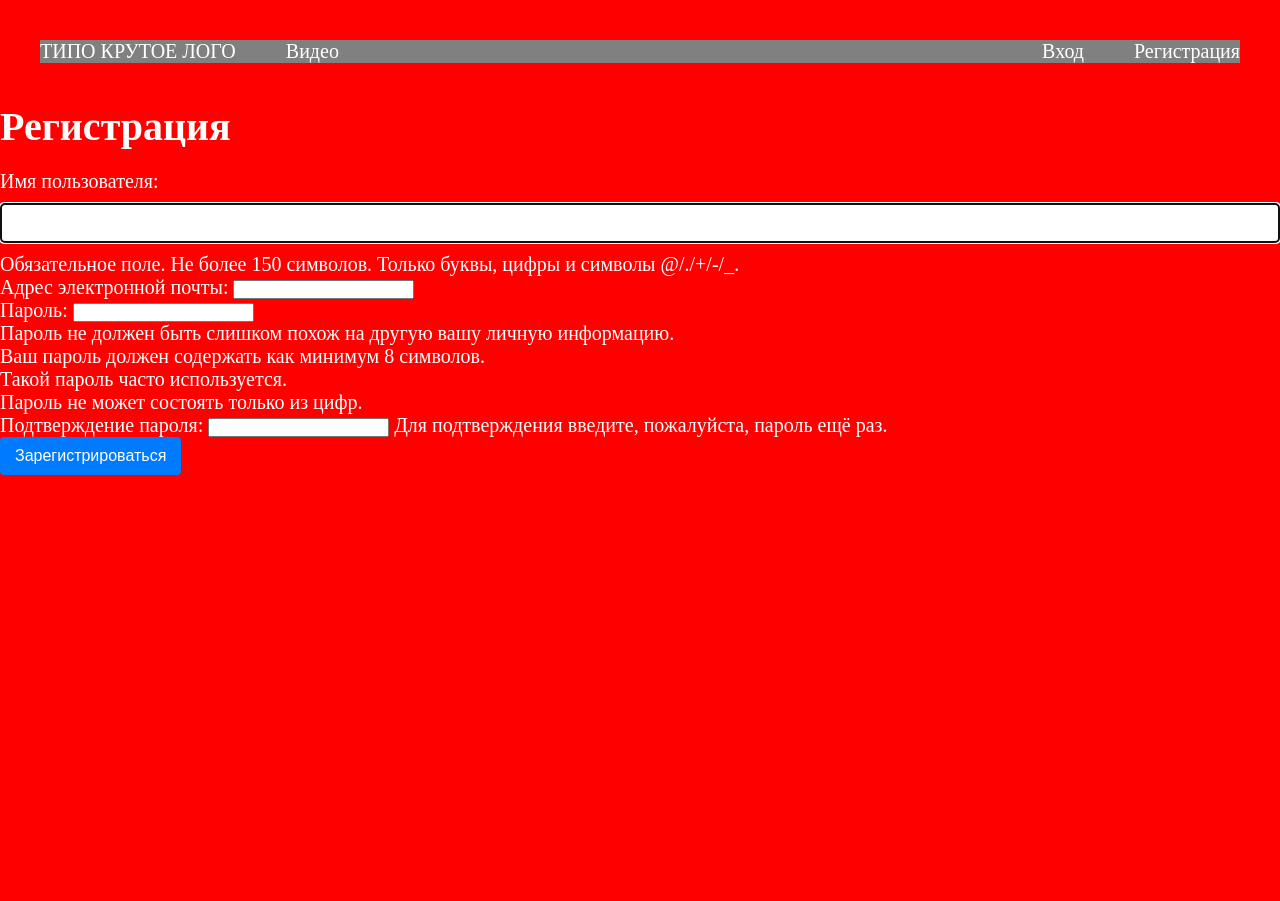
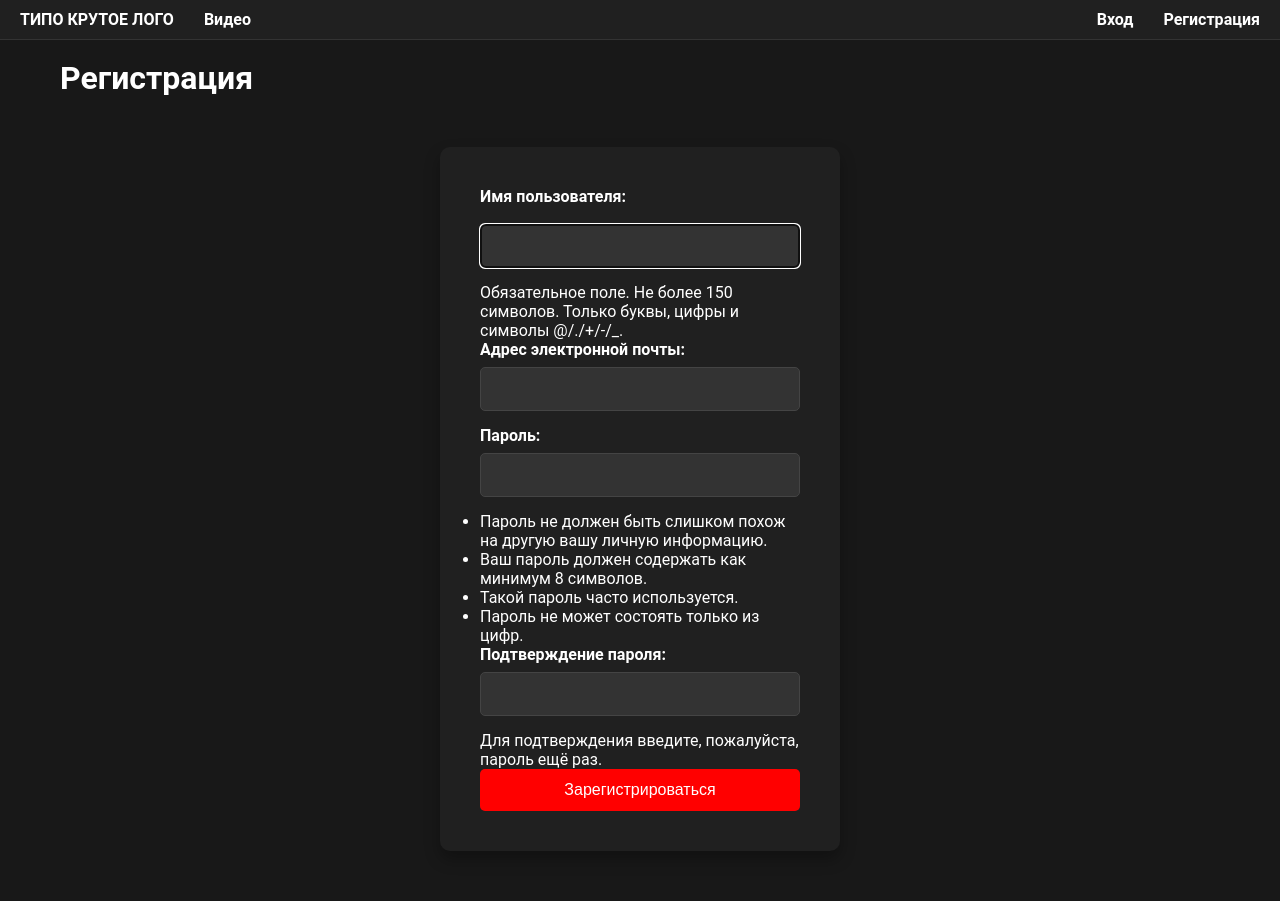
Before and after one commit to thomascibersport/test, a Django app: page /register/ in a window 1280 px wide. Before the commit the page ends 475 px from the top, so only its background shows below. Run offline with Django 3.2, Linux system fonts and the light colour scheme.

Commit message:
Новая стилизация сайта в более темные тона

```diff
--- a/login/templates/login/login.html
+++ b/login/templates/login/login.html
@@ -3,7 +3,7 @@
 {% block title %} VideoOpka - Авторизация {% endblock title %}
 
 {% block content %}
-    <form action="/login/" method="post">
+    <form class="reg_form" action="/login/" method="post">
         <h1>Авторизация</h1>
         {% csrf_token %}
         <input name="username" type="text" placeholder="Введите имя пользователя">
--- a/login/templates/login/register.html
+++ b/login/templates/login/register.html
@@ -3,9 +3,10 @@
 {% block title %} VideoOpka - Регистрация {% endblock title %}
 
 {% block content %}
-    <h1>Регистрация</h1>
+
     <div>
-        <form method="POST" action="/register/" novalidate>
+        <h1>Регистрация</h1>
+        <form class="reg_form" method="POST" action="/register/" novalidate>
             {% csrf_token %}
             {{ form.as_p }}
             <button type="submit">Зарегистрироваться</button>
--- a/main/static/main/index.css
+++ b/main/static/main/index.css
@@ -5,43 +5,166 @@
 }
 
 body {
-    background: red;
-    color: white;
-    font-size: 20px;
+    background-color: #181818;
+    color: #FFF;
+    font-size: 16px;
+    font-family: 'Roboto', sans-serif;
 }
 
-
+/* Header Styling */
 header {
     display: flex;
     justify-content: space-between;
-    margin: 40px;
-    background: gray;
+    align-items: center;
+    padding: 10px 20px;
+    background-color: #202020;
+    border-bottom: 1px solid #333;
+    width: 100%;
+    z-index: 1000;
 }
+
 header nav ul {
     display: flex;
-    justify-content: space-between;
-    gap: 50px;
+    gap: 30px;
     list-style: none;
 }
+
 header .user {
     display: flex;
-    gap: 40px;
+    gap: 20px;
+    align-items: center;
 }
+
 header .log_btn {
     display: flex;
-    justify-content: space-between;
-    gap: 50px;
+    gap: 30px;
     list-style: none;
 }
-a {
-    color: #fff;
+
+header a {
+    color: #FFF;
+    font-weight: bold;
     text-decoration: none;
-    transition: 0.5s;
-}
-a:hover {
-    color: blue;
+    transition: color 0.3s ease;
 }
 
+header a:hover {
+    color: #FF0000;
+}
+
+/* Main Content Area */
+main {
+    padding: 80px 20px 0 20px;
+}
+
+.container {
+    max-width: 1200px; /* Максимальная ширина контейнера */
+    margin: 0 auto;    /* Центрирование контейнера */
+    padding: 0 20px;   /* Внутренние отступы по бокам */
+}
+
+/* Добавим медиазапрос для более адаптивной верстки */
+@media (max-width: 768px) {
+    .container {
+        max-width: 100%;
+        padding: 0 10px;
+    }
+}
+
+/* Общий стиль для всей формы */
+.reg_form {
+    background-color: #202020;  /* Темный фон для формы, как на YouTube */
+    padding: 40px;              /* Внутренний отступ для создания пространства внутри формы */
+    border-radius: 10px;        /* Закругленные углы формы */
+    box-shadow: 0 8px 16px rgba(0, 0, 0, 0.3);  /* Тень для объёмного эффекта */
+    max-width: 400px;           /* Максимальная ширина формы */
+    margin: 50px auto;          /* Центрирование формы на странице */
+    color: #FFF;                /* Белый текст */
+}
+
+/* Стили для полей ввода */
+.reg_form input[type="text"],
+.reg_form input[type="email"],
+.reg_form input[type="password"] {
+    width: 100%;                /* Ширина поля на всю форму */
+    padding: 12px;              /* Внутренний отступ */
+    margin-bottom: 15px;        /* Отступ между полями */
+    border-radius: 5px;         /* Закругленные углы */
+    border: 1px solid #444;     /* Серый бордюр */
+    background-color: #333;     /* Темный фон для полей */
+    color: #FFF;                /* Белый цвет текста */
+    font-size: 16px;            /* Размер шрифта */
+}
+
+.reg_form input[type="text"]::placeholder,
+.reg_form input[type="email"]::placeholder,
+.reg_form input[type="password"]::placeholder {
+    color: #AAA;                /* Светлый цвет для placeholder */
+}
+
+/* Стили для кнопки отправки формы */
+.reg_form button[type="submit"] {
+    background-color: #FF0000;  /* Красный цвет кнопки */
+    color: white;               /* Белый текст на кнопке */
+    padding: 12px 20px;         /* Внутренние отступы */
+    border: none;               /* Убираем рамку */
+    border-radius: 5px;         /* Закругленные углы кнопки */
+    font-size: 16px;            /* Размер шрифта */
+    cursor: pointer;            /* Указатель при наведении */
+    transition: background-color 0.3s ease; /* Плавная смена цвета */
+    width: 100%;                /* Кнопка занимает всю ширину формы */
+}
+
+.reg_form button[type="submit"]:hover {
+    background-color: #CC0000;  /* Изменение цвета кнопки при наведении */
+}
+
+/* Стили для ошибки валидации */
+.errorlist {
+    list-style-type: none;      /* Убираем стандартные маркеры для списка */
+    padding: 0;
+    color: #FF0000;             /* Красный текст ошибки */
+    margin-bottom: 15px;        /* Отступ снизу */
+}
+
+/* Стили для меток полей */
+.reg_form label {
+    color: #FFF;                /* Белый цвет для меток */
+    font-weight: bold;          /* Жирный текст для меток */
+    margin-bottom: 8px;
+    display: block;             /* Метки над полями */
+}
+
+/* Video Gallery */
+.video-gallery {
+    display: grid;
+    grid-template-columns: repeat(auto-fill, minmax(320px, 1fr));
+    gap: 20px;
+    padding: 20px;
+    margin-top: 80px;
+}
+
+.video-gallery img {
+    width: 100%;
+    height: 180px;
+    object-fit: cover;
+    border-radius: 8px;
+    transition: transform 0.3s ease;
+}
+
+.video-gallery img:hover {
+    transform: scale(1.05);
+}
+
+/* Single Video Page */
+video {
+    width: 100%;
+    height: auto;
+    border-radius: 8px;
+    margin-top: 20px;
+}
+
+/* Modal Styling */
 .modal {
     display: none;
     position: fixed;
@@ -108,21 +219,53 @@ form input[type="text"], form textarea {
     width: 100%;
     padding: 10px;
     margin: 10px 0;
-    border: 1px solid #ddd;
+    border: 1px solid #333;
     border-radius: 4px;
+    background-color: #333;
+    color: #FFF;
     font-size: 16px;
 }
 
+form input[type="text"]::placeholder, form textarea::placeholder {
+    color: #999;
+}
+
 button[type="submit"] {
-    background-color: #007bff;
+    background-color: #FF0000;
     color: white;
-    padding: 10px 15px;
+    padding: 10px 20px;
     border: none;
     border-radius: 4px;
     font-size: 16px;
     cursor: pointer;
+    transition: background-color 0.3s ease;
 }
 
 button[type="submit"]:hover {
-    background-color: #0056b3;
+    background-color: #CC0000;
 }
+
+/* Footer (optional) */
+footer {
+    background-color: #202020;
+    color: #FFF;
+    padding: 20px;
+    text-align: center;
+    font-size: 14px;
+    border-top: 1px solid #333;
+}
+
+/* Media Queries */
+@media (max-width: 768px) {
+    header nav ul {
+        gap: 10px;
+    }
+
+    .video-gallery img {
+        height: 150px;
+    }
+
+    .modal-content {
+        width: 90%;
+    }
+}
--- a/main/templates/main/base.html
+++ b/main/templates/main/base.html
@@ -33,10 +33,13 @@
 
         {% endif %}
     </header>
+    <br>
 
+    <div class="container">
+        {% block content %}
+        {% endblock %}
+    </div>
 
-    {% block content %}
-    {% endblock %}
 
 
     <script src="{% static 'main/script.js' %}"></script>
--- a/video/templates/videos/video_page.html
+++ b/video/templates/videos/video_page.html
@@ -17,9 +17,8 @@
             <p><strong>{{ comment.user.username }}</strong>: <br> {{ comment.content }}</p>
             <p>{{ comment.created_at }}</p>
         {% endfor %}
-    </div>
 
-    {% if user.is_authenticated %}
+        {% if user.is_authenticated %}
         <h3>Оставить комментарий</h3>
         <form method="POST">
             {% csrf_token %}
@@ -29,4 +28,7 @@
     {% else %}
         <p><a style="color: blue;" href="/login">Войдите в аккаунт</a> чтобы оставить комментарий.</p>
     {% endif %}
+    </div>
+
+
 {% endblock %}
```
Also changed, not shown: other parts of main/static/main/index.css (+19 -31 lines).
